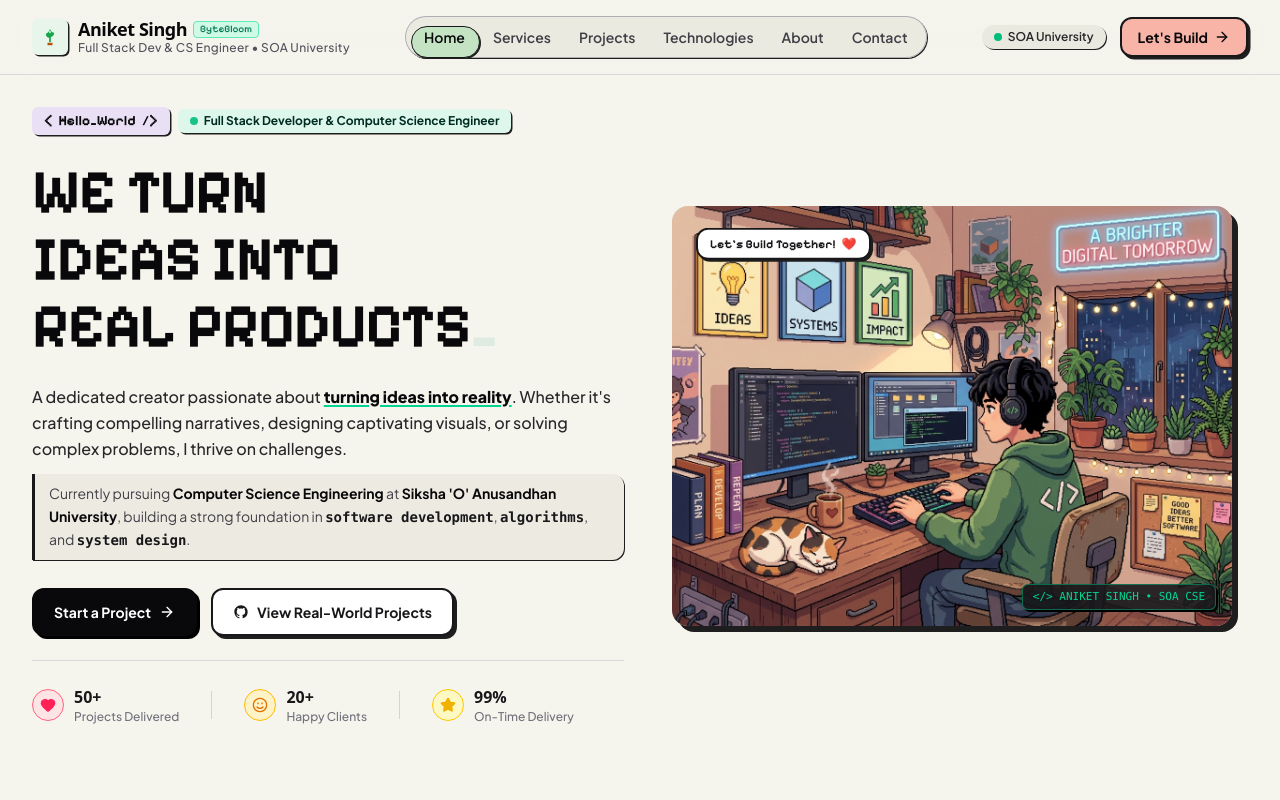
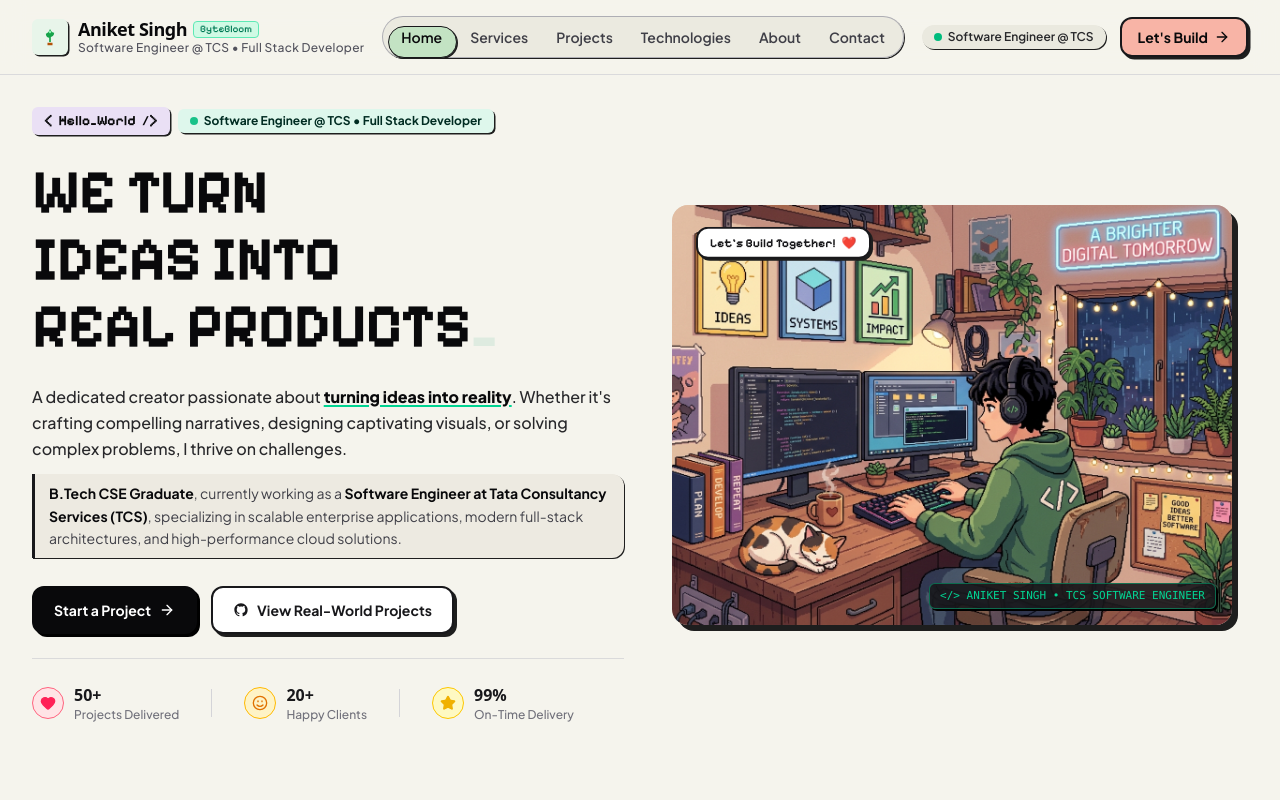
Before and after one commit to sin-07/nPortfolio, a Next.js app: page / in a window 1280 px wide. Shown: the top 800 px of the page. Built offline with nearby package versions, Linux system fonts and the light colour scheme.

Commit message:
feat: update profile to Software Engineer at TCS and B.Tech CSE Graduate

```diff
--- a/src/app/layout.tsx
+++ b/src/app/layout.tsx
@@ -2,9 +2,9 @@ import type { Metadata } from "next";
 import "./globals.css";
 
 export const metadata: Metadata = {
-  title: "ByteBloom | Ideas to Impact",
+  title: "Aniket Singh | Software Engineer @ TCS • Full Stack Developer",
   description:
-    "We Turn Ideas Into Real Products. Beautifully engineered solutions for a smarter, simpler world. Software, Cloud, AI, Data & Integrations.",
+    "Portfolio of Aniket Singh — Software Engineer at Tata Consultancy Services (TCS) & B.Tech CSE Graduate. Turning ideas into real enterprise products, scalable cloud backends, and modern full-stack solutions.",
   icons: {
     icon: "/images/bytebloom-logo.jpg",
   },
--- a/src/app/page.tsx
+++ b/src/app/page.tsx
@@ -51,7 +51,7 @@ export default function Home() {
         {/* Featured Projects Section ("See Our Work") */}
         <Projects onSelectProject={(project) => setActiveProject(project)} />
 
-        {/* About Section (Aniket Singh - SOA University CSE) */}
+        {/* About Section (Aniket Singh - Software Engineer @ TCS) */}
         <AboutSection />
 
         {/* Bottom CTA Banner */}
--- a/src/components/AboutSection.tsx
+++ b/src/components/AboutSection.tsx
@@ -98,7 +98,7 @@ export default function AboutSection() {
           Aniket Singh
         </h2>
         <p className="text-zinc-600 text-sm mt-1">
-          Full Stack Developer &amp; Computer Science Engineer • Siksha &apos;O&apos; Anusandhan University
+          Software Engineer at Tata Consultancy Services (TCS) • B.Tech CSE Graduate
         </p>
       </div>
 
@@ -114,12 +114,12 @@ export default function AboutSection() {
             <span className="w-3 h-3 rounded-full bg-amber-400 border border-zinc-900"></span>
             <span className="w-3 h-3 rounded-full bg-emerald-400 border border-zinc-900"></span>
             <span className="ml-2 font-mono text-xs font-bold text-zinc-800">
-              aniket@soa-cse: ~/profile/manifesto.ts
+              aniket@tcs: ~/profile/manifesto.ts
             </span>
           </div>
           <div className="hidden sm:flex items-center gap-2">
             <span className="font-mono text-[10px] uppercase font-bold text-emerald-800 bg-emerald-100 border border-emerald-300 px-2 py-0.5 rounded">
-              Status: Building Real Products
+              Status: Software Engineer @ TCS
             </span>
           </div>
         </div>
@@ -133,7 +133,7 @@ export default function AboutSection() {
             </div>
 
             <h3 className="font-pixel text-2xl sm:text-3xl font-bold text-zinc-950 tracking-tight leading-tight">
-              Full Stack Developer &amp; Computer Science Engineer
+              Software Engineer at TCS &amp; Full Stack Developer
             </h3>
           </div>
 
@@ -144,7 +144,7 @@ export default function AboutSection() {
             </p>
 
             <p className="text-sm sm:text-base text-zinc-700 leading-relaxed border-l-3 border-sky-400 pl-4 py-0.5">
-              Currently pursuing <span className="font-bold text-zinc-900">Computer Science Engineering</span>, building a strong foundation in <span className="font-mono font-semibold text-zinc-950 bg-[#e6f4ea] px-1.5 py-0.5 rounded border border-emerald-300">software development</span>, <span className="font-mono font-semibold text-zinc-950 bg-[#e8f0fe] px-1.5 py-0.5 rounded border border-blue-300">algorithms</span>, and <span className="font-mono font-semibold text-zinc-950 bg-[#fce8e6] px-1.5 py-0.5 rounded border border-rose-300">system design</span>.
+              <span className="font-bold text-zinc-900">B.Tech Graduate in Computer Science &amp; Engineering</span>, currently working as a <span className="font-bold text-zinc-900">Software Engineer at Tata Consultancy Services (TCS)</span>. Leveraging solid computer science foundations in <span className="font-mono font-semibold text-zinc-950 bg-[#e6f4ea] px-1.5 py-0.5 rounded border border-emerald-300">software engineering</span>, <span className="font-mono font-semibold text-zinc-950 bg-[#e8f0fe] px-1.5 py-0.5 rounded border border-blue-300">algorithms</span>, and <span className="font-mono font-semibold text-zinc-950 bg-[#fce8e6] px-1.5 py-0.5 rounded border border-rose-300">system design</span> to deliver scalable enterprise solutions.
             </p>
           </div>
 
@@ -185,23 +185,23 @@ export default function AboutSection() {
               <GraduationCap className="w-6 h-6 text-teal-700" />
             </div>
             <div className="inline-flex items-center gap-1 text-[11px] font-bold text-teal-800 bg-white/80 px-2 py-0.5 rounded-md border border-teal-300 mb-2">
-              <MapPin className="w-3 h-3" />
-              <span>Bhubaneswar, Odisha</span>
+              <GraduationCap className="w-3 h-3" />
+              <span>Degree Completed • B.Tech CSE</span>
             </div>
             <h3 className="font-extrabold text-base sm:text-lg text-zinc-900 leading-snug">
               Siksha &apos;O&apos; Anusandhan University
             </h3>
             <p className="text-xs font-bold text-teal-900 mt-1">
-              B.Tech in Computer Science &amp; Engineering
+              B.Tech in Computer Science &amp; Engineering (Graduated)
             </p>
             <p className="text-xs text-zinc-700 mt-2.5 leading-relaxed">
-              Rigorous coursework in Data Structures, Algorithms, Computer Networks, Database Management Systems, Operating Systems, and Modern Software Engineering methodologies.
+              Successfully completed comprehensive coursework in Data Structures, Algorithms, Computer Networks, Database Systems, Operating Systems, and Distributed Computing.
             </p>
           </div>
 
           <div className="pt-4 mt-4 border-t border-teal-200 flex items-center justify-between text-[11px] font-semibold text-zinc-700">
-            <span>Core Focus: CSE</span>
-            <span className="font-mono bg-teal-200/60 px-2 py-0.5 rounded text-teal-950 font-bold">SOA University</span>
+            <span>Status: Degree Completed</span>
+            <span className="font-mono bg-teal-200/60 px-2 py-0.5 rounded text-teal-950 font-bold">B.Tech CSE Graduate</span>
           </div>
         </div>
 
@@ -216,22 +216,22 @@ export default function AboutSection() {
             </div>
             <div className="inline-flex items-center gap-1 text-[11px] font-bold text-sky-800 bg-white/80 px-2 py-0.5 rounded-md border border-sky-300 mb-2">
               <Award className="w-3 h-3" />
-              <span>Full-Stack &amp; Systems</span>
+              <span>Tata Consultancy Services (TCS)</span>
             </div>
             <h3 className="font-extrabold text-base sm:text-lg text-zinc-900 leading-snug">
-              Architectural Craft &amp; Development
+              Software Engineer @ TCS
             </h3>
             <p className="text-xs font-bold text-sky-900 mt-1">
-              Next.js, TypeScript, Cloud &amp; APIs
+              Enterprise Systems, Cloud &amp; Full-Stack
             </p>
             <p className="text-xs text-zinc-700 mt-2.5 leading-relaxed">
-              Passionate about architecting responsive, high-performance web applications, resilient backend microservices, and AI-driven automation workflows with clean code principles.
+              Engineering robust, production-ready enterprise software, resilient backend services, and modern full-stack web applications with clean architecture and high performance.
             </p>
           </div>
 
           <div className="pt-4 mt-4 border-t border-sky-200 flex items-center justify-between text-[11px] font-semibold text-zinc-700">
-            <span>Specialty: Modern Web</span>
-            <span className="font-mono bg-sky-200/60 px-2 py-0.5 rounded text-sky-950 font-bold">Cloud &amp; DevOps</span>
+            <span>Role: Software Engineer</span>
+            <span className="font-mono bg-sky-200/60 px-2 py-0.5 rounded text-sky-950 font-bold">TCS Enterprise</span>
           </div>
         </div>
 
--- a/src/components/Footer.tsx
+++ b/src/components/Footer.tsx
@@ -19,7 +19,7 @@ export default function Footer() {
         {/* Left Copyright */}
         <div className="text-zinc-600 font-medium text-center md:text-left">
           © 2026 <strong className="text-zinc-900 font-bold">Aniket Singh</strong>. All rights reserved.
-          <span className="hidden sm:inline text-zinc-400 ml-1.5">• Siksha &apos;O&apos; Anusandhan University</span>
+          <span className="hidden sm:inline text-zinc-400 ml-1.5">• Software Engineer @ TCS</span>
         </div>
 
         {/* Center Navigation Links */}
--- a/src/components/Hero.tsx
+++ b/src/components/Hero.tsx
@@ -68,7 +68,7 @@ export default function Hero({ onOpenContact }: HeroProps) {
 
             <span className="inline-flex items-center gap-1.5 px-3 py-1 rounded-md text-xs font-bold bg-[#def7ec] text-emerald-950 border-1.5 border-zinc-900 shadow-[1.5px_1.5px_0px_#1e1e1e]">
               <span className="w-2 h-2 rounded-full bg-emerald-500 animate-pulse"></span>
-              <span>Full Stack Developer &amp; Computer Science Engineer</span>
+              <span>Software Engineer @ TCS • Full Stack Developer</span>
             </span>
           </div>
 
@@ -88,7 +88,7 @@ export default function Hero({ onOpenContact }: HeroProps) {
             </p>
 
             <div className="bg-[#edeae1] border-l-3 border-zinc-900 pl-3.5 py-2 pr-3 rounded-r-xl text-xs sm:text-sm text-zinc-700 leading-relaxed shadow-[1px_1px_0px_#1e1e1e]">
-              Currently pursuing <strong className="text-zinc-950 font-bold">Computer Science Engineering</strong> at <strong className="text-zinc-950 font-bold">Siksha &apos;O&apos; Anusandhan University</strong>, building a strong foundation in <span className="font-mono font-semibold text-zinc-900">software development</span>, <span className="font-mono font-semibold text-zinc-900">algorithms</span>, and <span className="font-mono font-semibold text-zinc-900">system design</span>.
+              <strong className="text-zinc-950 font-bold">B.Tech CSE Graduate</strong>, currently working as a <strong className="text-zinc-950 font-bold">Software Engineer at Tata Consultancy Services (TCS)</strong>, specializing in scalable enterprise applications, modern full-stack architectures, and high-performance cloud solutions.
             </div>
           </div>
 
@@ -193,7 +193,7 @@ export default function Hero({ onOpenContact }: HeroProps) {
 
             {/* Cozy neon corner pill */}
             <div className="absolute bottom-4 right-4 bg-zinc-900/90 text-emerald-400 border border-emerald-500/50 px-2.5 py-1 rounded-md text-[11px] font-mono shadow-[2px_2px_0px_#000]">
-              &lt;/&gt; ANIKET SINGH • SOA CSE
+              &lt;/&gt; ANIKET SINGH • TCS SOFTWARE ENGINEER
             </div>
           </div>
         </div>
--- a/src/components/Navbar.tsx
+++ b/src/components/Navbar.tsx
@@ -188,7 +188,7 @@ export default function Navbar({ onOpenContact, onOpenAbout }: NavbarProps) {
               </span>
             </div>
             <span className="text-[10px] sm:text-xs text-zinc-600 font-medium tracking-wide">
-              Full Stack Dev &amp; CS Engineer • SOA University
+              Software Engineer @ TCS • Full Stack Developer
             </span>
           </div>
         </Link>
@@ -236,7 +236,7 @@ export default function Navbar({ onOpenContact, onOpenAbout }: NavbarProps) {
           {/* Status badge */}
           <div className="hidden lg:flex items-center gap-1.5 bg-[#eae9df] border-1.5 border-zinc-900 rounded-full px-3 py-1 text-xs font-semibold text-zinc-800 shadow-[1px_1px_0px_#1e1e1e]">
             <span className="w-2 h-2 rounded-full bg-emerald-500 animate-pulse"></span>
-            <span>SOA University</span>
+            <span>Software Engineer @ TCS</span>
           </div>
 
           {/* Let's Build Button */}
--- a/src/components/Technologies.tsx
+++ b/src/components/Technologies.tsx
@@ -438,7 +438,7 @@ export default function Technologies() {
               </h3>
             </div>
             <span className="text-xs font-mono text-zinc-600 hidden sm:inline">
-              Aniket Singh • SOA CSE
+              Aniket Singh • Software Engineer @ TCS
             </span>
           </div>
 
```
